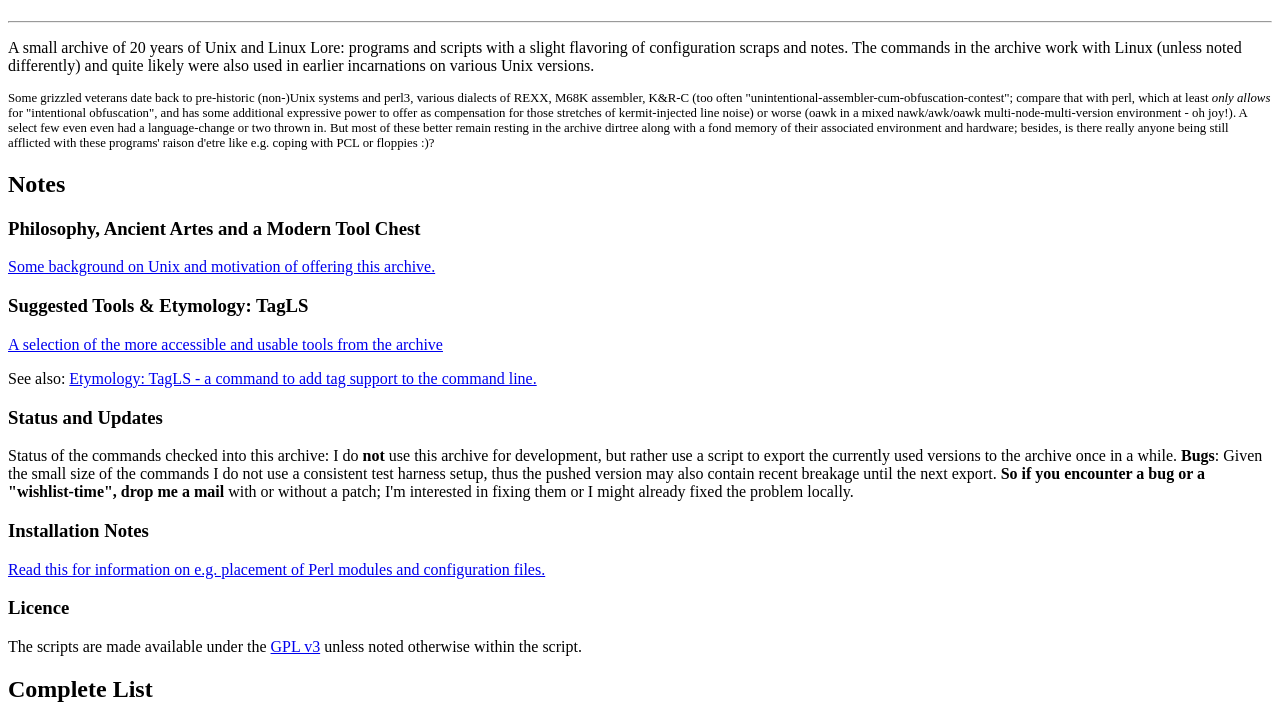
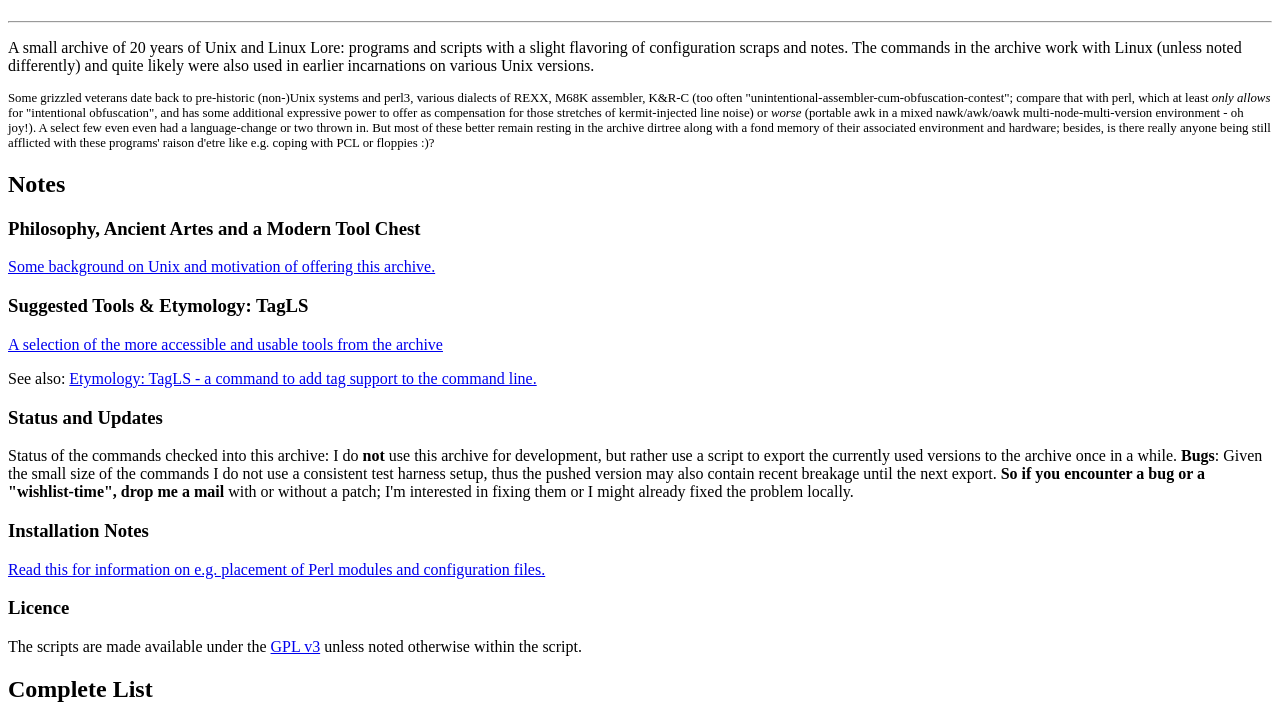
Before and after one commit to jakobi/jakobi.github.com, a plain HTML site: page script-archive/index.html in a window 1280 px wide. Shown: the part 82-800 px from the top of the page. Drawn offline with Linux system fonts and the light colour scheme.

Commit message:
export phase 1 on Thu Aug 20 01:49:12 CEST 2009

```diff
--- a/script-archive/index.html
+++ b/script-archive/index.html
@@ -36,13 +36,14 @@ assembler,              K&amp;R-C              (too              often
 "unintentional-assembler-cum-obfuscation-contest";  compare that  with
 perl, which at least <i>only allows</i> for "intentional obfuscation",
 and  has some additional expressive power to offer as compensation for
-those  stretches  of kermit-injected line noise) or worse (oawk  in  a
-mixed nawk/awk/oawk multi-node-multi-version environment - oh joy!). A
-select  few even even had a language-change or two thrown in. But most
-of  these  better remain resting in the archive dirtree along  with  a
-fond  memory of their associated environment and hardware; besides, is
-there  really anyone being still afflicted with these programs' raison
-d'etre like e.g. coping with PCL or floppies :)?</p>
+those  stretches  of  kermit-injected  line  noise)  or   <i>worse</i>
+(portable   awk  in  a  mixed  nawk/awk/oawk  multi-node-multi-version
+environment  - oh joy!). A select few even even had a  language-change
+or  two  thrown  in. But most of these better remain  resting  in  the
+archive  dirtree  along  with  a  fond  memory  of  their   associated
+environment  and hardware; besides, is there really anyone being still
+afflicted with these programs' raison d'etre like e.g. coping with PCL
+or floppies :)?</p>
 
 
 
```
Also changed, not shown: 1 other file.
